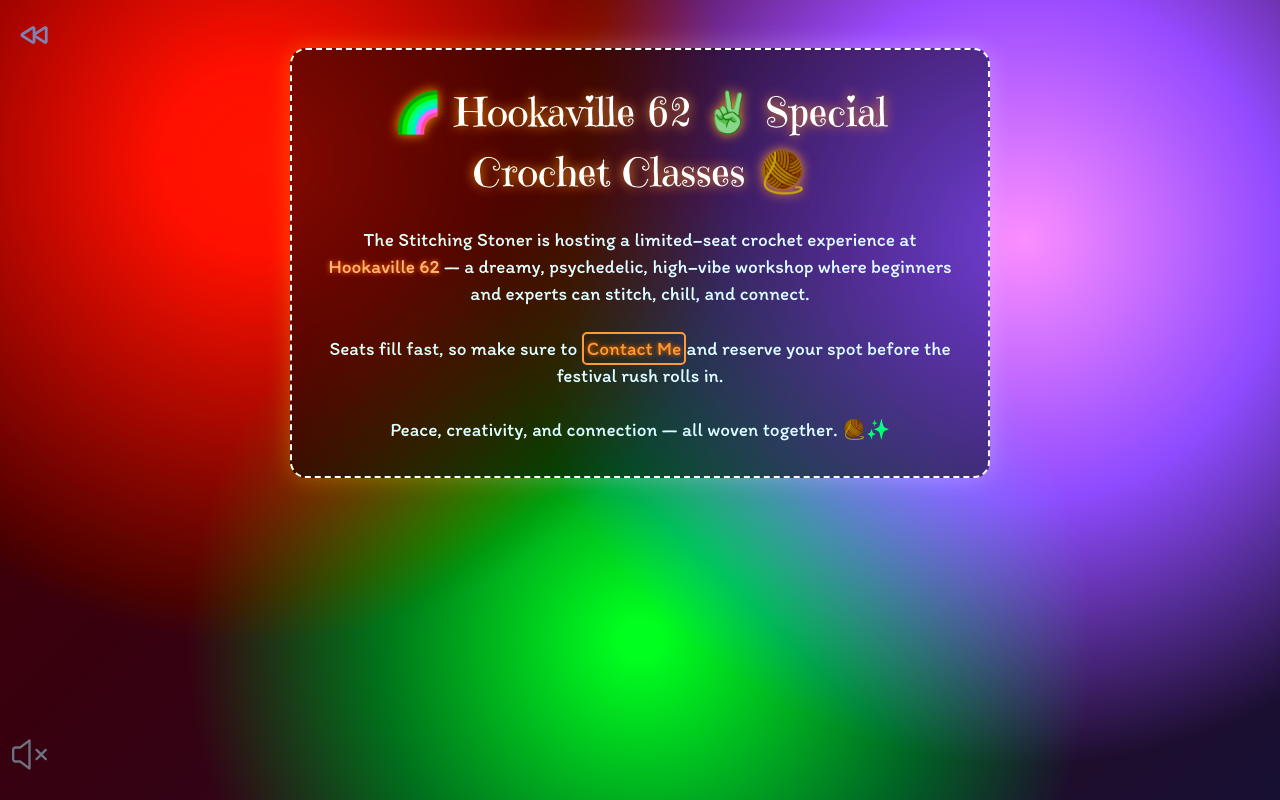
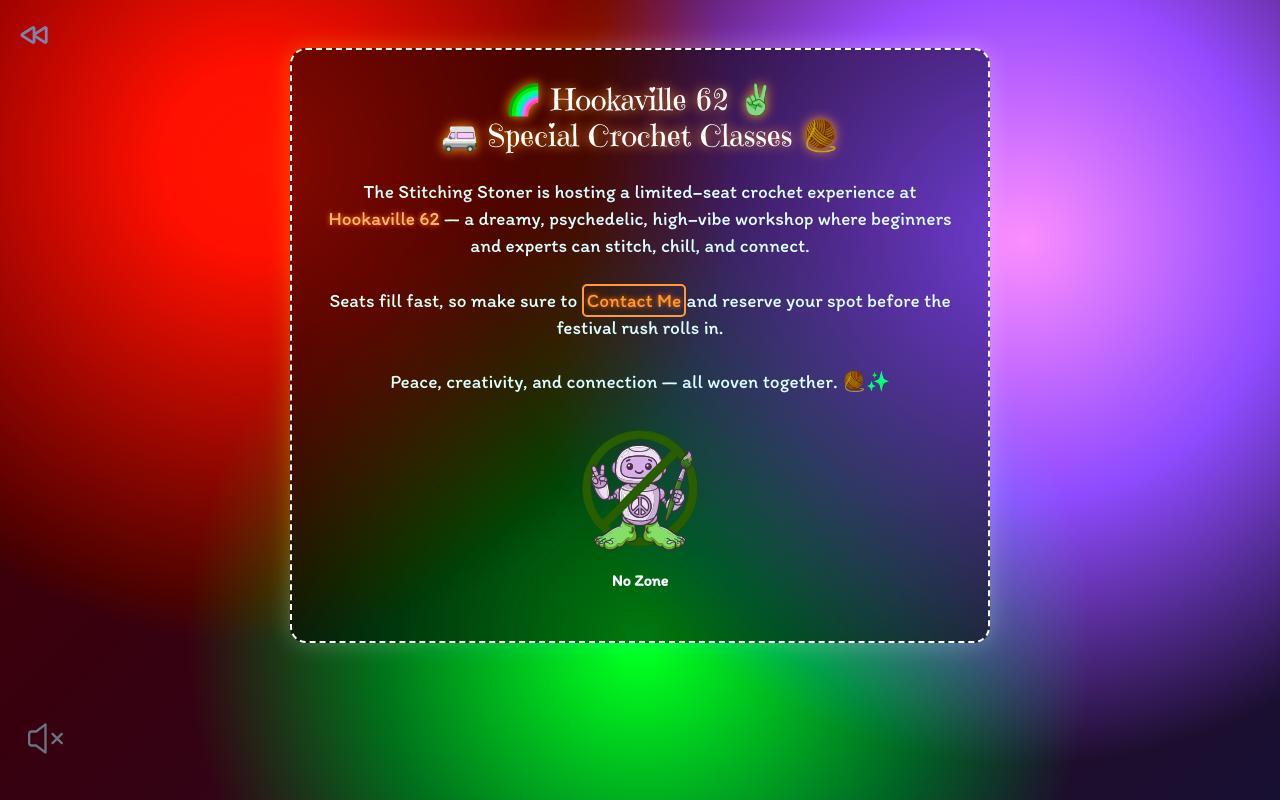
Before and after one commit to MyBaBB/thestitchingstoner, a React (Vite) app: page /specialevent in a window 1280 px wide. Built offline with nearby package versions, Linux system fonts and the light colour scheme.

Commit message:
added the not-robot

```diff
--- /dev/null
+++ b/src/Components/NotRobotFolder/NotRobot.css
@@ -0,0 +1,30 @@
+.not-robot-img {
+  width: 125px;
+  height: auto;
+  margin: auto;
+  margin-top: 1rem;
+  z-index: 1;
+
+
+}
+@media screen and ( min-width: 400px) {
+    .not-robot-img {
+      width: 125px;
+      height: auto;
+    }
+   }
+
+.notrobot-zone {
+  position: relative;
+  display:flex;
+  margin-top: -14rem;
+  width: 100vw;
+  bottom: 0;
+  left: 0;
+  pointer-events: none; /* optional */
+}
+
+.notrobot-wrapper {
+  background: transparent;
+  isolation: isolate; /* THIS is the magic */
+}
--- /dev/null
+++ b/src/Components/NotRobotFolder/NotRobot.jsx
@@ -0,0 +1,13 @@
+import React from "react";
+import "./NotRobot.css";
+import NotRobotArt from "./Not-Robot-Art.svg";
+
+const NotRobot = () => {
+  return (
+    <div className="not-robot">
+      <img src={NotRobotArt} alt="Not Robot Art" className="not-robot-img" />
+    </div>
+  );
+};
+
+export default NotRobot;
--- a/src/Pages/CoverPageFolder/Cover.css
+++ b/src/Pages/CoverPageFolder/Cover.css
@@ -258,3 +258,30 @@
     transform: scale(1);
   }
 }
+ /* NOT ROBOT — top right */
+.not-robot2 {
+  position: fixed;        /* stays pinned */
+  transform: scale(0.65);
+  top: -1.5rem;
+  right: 0.5rem;
+  z-index: 999999;        /* above everything except your specialEventInstaller */
+  display: flex;
+  flex-direction: column;
+  align-items: center;
+  color: white;
+  transform: scale(1);    /* default size */
+  pointer-events: auto;
+  transform: scale(0.65);
+      /* ensures it's clickable */
+}
+
+/* BELOW XS — shrink + tuck tighter */
+@media (max-width: 668px) {
+  .not-robot2 {
+   display: none;
+  }
+
+  .not-robot2 span {
+    font-size: 0.75rem; /* optional: shrink "No Zone" text */
+  }
+}
--- a/src/Pages/CoverPageFolder/Cover.jsx
+++ b/src/Pages/CoverPageFolder/Cover.jsx
@@ -13,6 +13,7 @@ import InstagramForestButton from "../../Components/ButtonsFolder/NationalForest
 import StonerLogo from "../../Images/Logo300x300-2.webp";
 import SpecialEventButton from "../../Components/ButtonsFolder/SpecialEventButton/SpecialEventButton.jsx";
 import SimpleSpeaker from "../../Components/BackgroundMusicFolder/BackgroundMusic.jsx";
+import NotRobot from "../../Components/NotRobotFolder/NotRobot.jsx";
 export default function LandingPage() {
   // ROTATING DREAMY TEXT
   const messages = [
@@ -54,6 +55,15 @@ export default function LandingPage() {
 
   return (
     <div className="relative mb-[22rem] flex h-screen items-center justify-center bg-black">
+
+        <div className="not-robot2 p-4  flex-col items-center  ">
+  <NotRobot />
+  <span className="text-white font-bold font-Itim-Regular mt-1">
+    No Zone
+  </span>
+</div>
+
+
 
         <div className="backgroundMusic fixed z-50 bottom-4 left-4">
            < SimpleSpeaker />
--- a/src/Pages/SpecialEventPageFolder/SpecialEvent.css
+++ b/src/Pages/SpecialEventPageFolder/SpecialEvent.css
@@ -73,3 +73,11 @@
   border-radius: 5px;
   padding: 0.2rem;
 }
+.notrobot-wrapper {
+  isolation: isolate;        /* breaks filter inheritance */
+  filter: none !important;   /* stops hue-rotate from affecting children */
+  background: transparent;
+}
+.not-robot-img {
+  filter: none !important;
+}
--- a/src/Pages/SpecialEventPageFolder/SpecialEvent.jsx
+++ b/src/Pages/SpecialEventPageFolder/SpecialEvent.jsx
@@ -1,20 +1,29 @@
 import React from "react";
 import ReverseButton from "../../Components/ButtonsFolder/ReverseButton/ReverseButton.jsx";
 import SimpleSpeaker from "../../Components/BackgroundMusicFolder/BackgroundMusic.jsx";
+import NotRobot from "../../Components/NotRobotFolder/NotRobot.jsx";
 import "./SpecialEvent.css";
-
 
 export default function SpecialEventPage() {
   return (
     <>
+      <div className="w-screen min-h-screen overflow-x-hidden overflow-y-auto">
+
+
 
         <ReverseButton />
-        <span className="  z-50 absolute bottom-4 leftt-4">< SimpleSpeaker /></span>
+
+
+
+        {/* Main psychedelic background section */}
         <div className="specialEventPage">
-
           <div className="specialEventContent">
-        <h1 className="specialEventTitle">
-          🌈 Hookaville 62 ✌🏼 Special Crochet Classes 🧶
+            <h1 className="specialEventTitle text-base xs:text-2xl xl:text-3xl ">
+              <span className="whitespace-nowrap"> 🌈 Hookaville 62 ✌🏼</span>
+              <br />
+              <span className="whitespace-nowrap">
+                🚐 Special Crochet Classes 🧶
+              </span>
             </h1>
 
             <p className="specialEventParagraph">
@@ -36,8 +45,28 @@ export default function SpecialEventPage() {
               <br />
               Peace, creativity, and connection — all woven together. 🧶✨
             </p>
+             {/* <div className="notrobot-zone w-screen h-fit bg-transparent overflow-y-auto"> */}
+
+          <div className="flex justify-center items-center w-full">
+            <div className="notrobot-wrapper p-4 flex flex-col items-center">
+              <NotRobot />
+              <span className="text-white font-bold font-Itim-Regular mt-4">
+                No Zone
+              </span>
             </div>
           </div>
+        </div>
+          </div>
+
+        {/* </div> */}
+
+        {/* Isolated badge section */}
+
+
+      </div>
+       <span className="z-50 absolute bottom-8 left-4 hidden sm:block">
+          <SimpleSpeaker />
+        </span>
     </>
   );
 }
```
Also changed, not shown: src/Components/NotRobotFolder/Not-Robot-Art.svg (added). Lines whose indentation alone changed are shown as unchanged.
